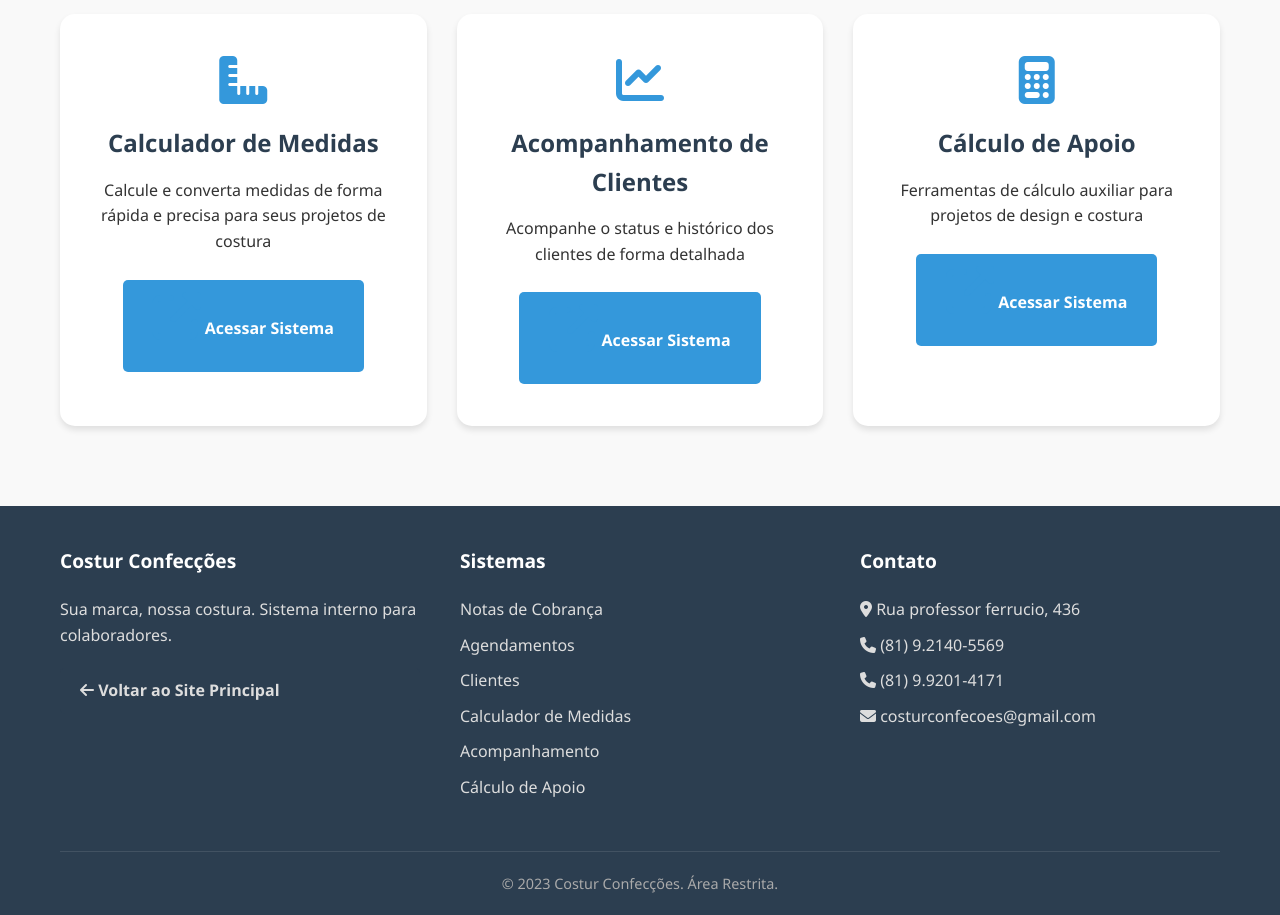
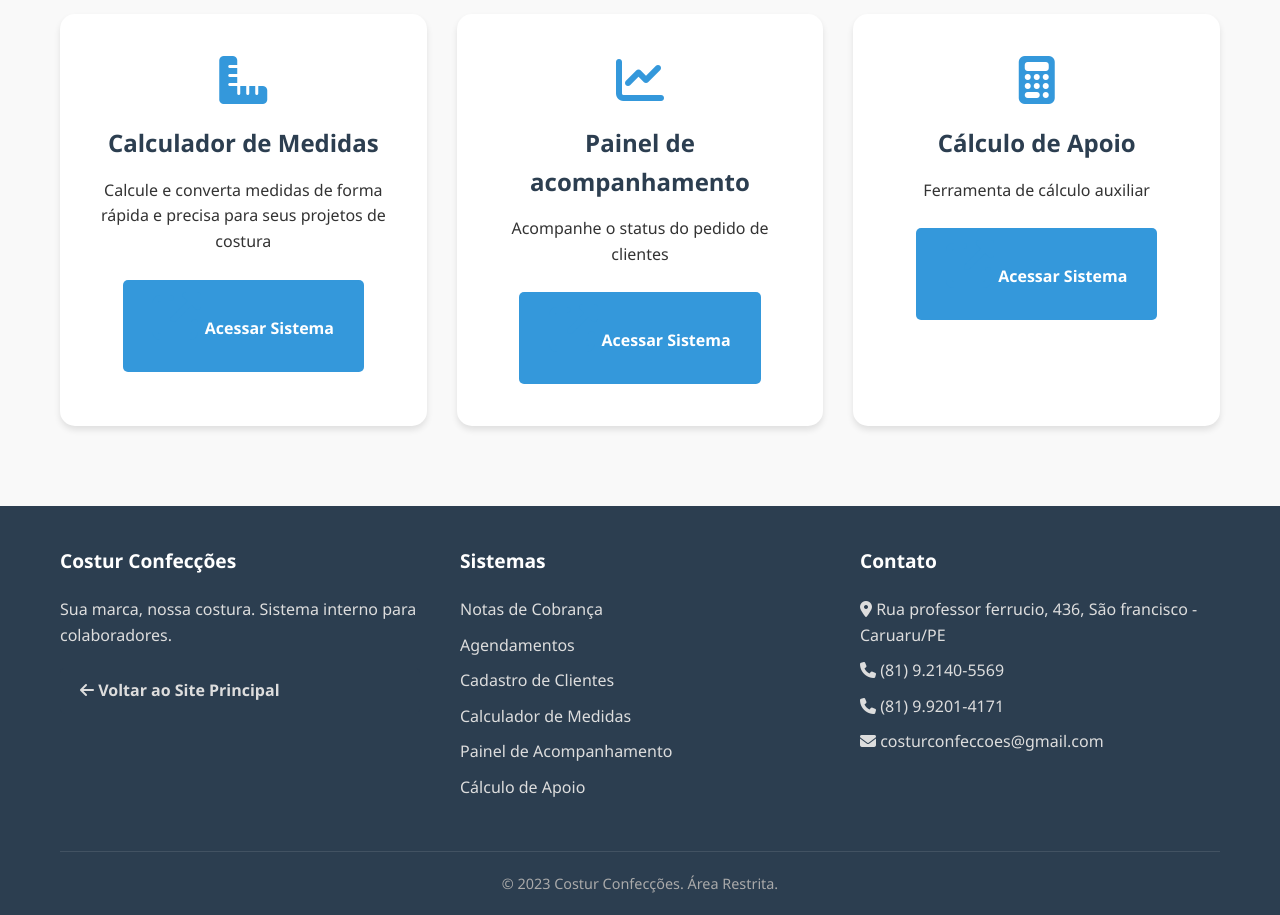
Before and after one commit to costurconfeccoes-hub/areadocolaborador, a plain HTML site: page index.html in a window 1280 px wide. Shown: the part 1080-1995 px from the top of the page. Drawn offline with Linux system fonts and the light colour scheme.

Commit message:
Update index.html

```diff
--- a/index.html
+++ b/index.html
@@ -440,8 +440,8 @@
                 <!-- Painel de Acompanhamento -->
                 <div class="card">
                     <i class="fas fa-chart-line"></i>
-                    <h3>Acompanhamento de Clientes</h3>
-                    <p>Acompanhe o status e histórico dos clientes de forma detalhada</p>
+                    <h3>Painel de acompanhamento</h3>
+                    <p>Acompanhe o status do pedido de clientes</p>
                     <a href="https://costurconfeccoes-hub.github.io/paineldeacompanhamento/" class="card-btn">
                         <i class="fas fa-external-link-alt"></i> Acessar Sistema
                     </a>
@@ -451,7 +451,7 @@
                 <div class="card">
                     <i class="fas fa-calculator"></i>
                     <h3>Cálculo de Apoio</h3>
-                    <p>Ferramentas de cálculo auxiliar para projetos de design e costura</p>
+                    <p>Ferramenta de cálculo auxiliar</p>
                     <a href="https://costurconfeccoes-hub.github.io/calculodeapoioartdesigner/" class="card-btn">
                         <i class="fas fa-external-link-alt"></i> Acessar Sistema
                     </a>
@@ -475,17 +475,17 @@
                     <h3>Sistemas</h3>
                     <a href="https://costurconfeccoes-hub.github.io/notadecobranca/">Notas de Cobrança</a>
                     <a href="https://costurconfeccoes-hub.github.io/Agendamento/">Agendamentos</a>
-                    <a href="https://costurconfeccoes-hub.github.io/cadastrodeclientes/">Clientes</a>
+                    <a href="https://costurconfeccoes-hub.github.io/cadastrodeclientes/">Cadastro de Clientes</a>
                     <a href="https://costurconfeccoes-hub.github.io/calculadordemedidas/">Calculador de Medidas</a>
-                    <a href="https://costurconfeccoes-hub.github.io/paineldeacompanhamento/">Acompanhamento</a>
+                    <a href="https://costurconfeccoes-hub.github.io/paineldeacompanhamento/">Painel de Acompanhamento</a>
                     <a href="https://costurconfeccoes-hub.github.io/calculodeapoioartdesigner/">Cálculo de Apoio</a>
                 </div>
                 <div class="footer-column">
                     <h3>Contato</h3>
-                    <p><i class="fas fa-map-marker-alt"></i> Rua professor ferrucio, 436</p>
+                    <p><i class="fas fa-map-marker-alt"></i> Rua professor ferrucio, 436, São francisco - Caruaru/PE</p>
                     <p><i class="fas fa-phone"></i> (81) 9.2140-5569</p>
                     <p><i class="fas fa-phone"></i> (81) 9.9201-4171</p>
-                    <p><i class="fas fa-envelope"></i> costurconfecoes@gmail.com</p>
+                    <p><i class="fas fa-envelope"></i> costurconfeccoes@gmail.com</p>
                 </div>
             </div>
             <div class="copyright">
```
